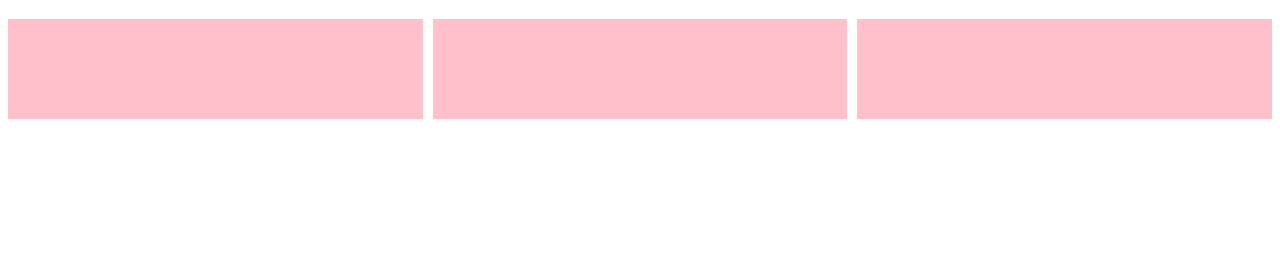
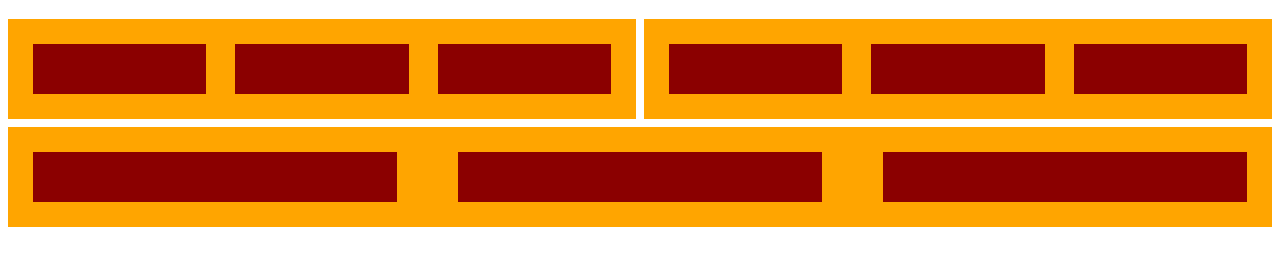
Before and after one commit to IvanR96/flex-and-grid, a plain HTML site: page index.html in a window 1280 px wide. Shown: the part 61-326 px from the top of the page. Drawn offline with Linux system fonts and the light colour scheme.

Commit message:
css for flex and grid

```diff
--- a/style.css
+++ b/style.css
@@ -9,17 +9,26 @@ h1{
 
 .layout{
     display: grid;
-    grid-template-columns:  1fr 1fr 1fr;
-    gap: 10px;
+    grid-template-columns:  1fr 1fr;
+    gap: 8px;
 }
 
 .child{
-    min-height: 100px;
-    background: pink;
+    background: orange;
+    text-align: center;
+    padding: 25px;
+    display: flex;
+    justify-content: space-between;
 
 }
 
-.child p{
-    display: grid;
-   text-align: center;
+.last-row{
+    grid-column: 1/3;
 }
+
+.child > div{
+    height: 50px;
+    background: darkred;
+    flex: 0 1 30%;
+
+}
```
